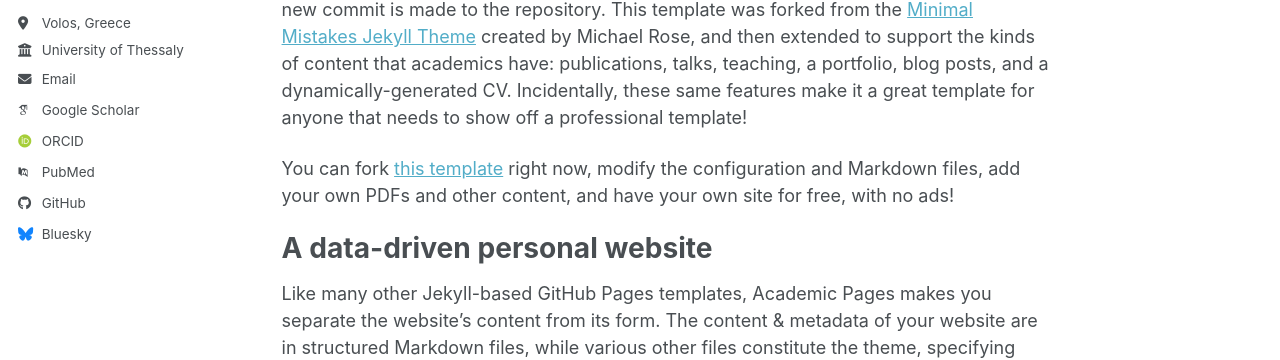
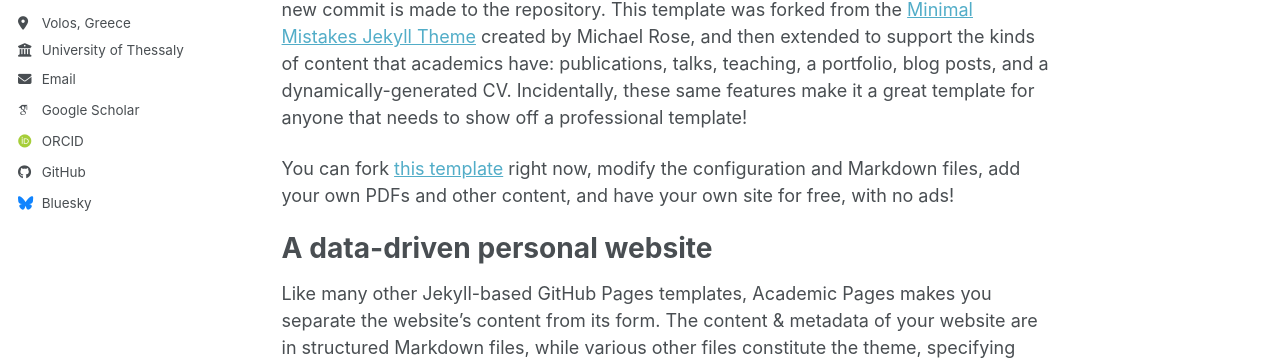
Before and after one commit to nbellas/nbellas.github.io, a Jekyll site: the page built from _pages/about.md, in a window 1280 px wide. Shown: the part 256-616 px from the top of the page. Built offline with Jekyll 4.4.1, drawn with Linux system fonts in a browser that asks for light colours; some web fonts are replaced; a script bundle is joined from its source files by our own code; library files that are not in the unit come from our copies.

Commit message:
Update _config.yml

```diff
--- a/_config.yml
+++ b/_config.yml
@@ -23,7 +23,7 @@
 #               Additional customization can be done by editing /_includes/author-profile.html
 author:
   # Biographic information
-  avatar           : "images/profile.png"
+  avatar           : "images/NikosBellas_Photo.jpg"
   name             : "Your Sidebar Name"
   pronouns         : # example: "she/her"
   bio              : "Short biography for the left-hand sidebar"
@@ -41,7 +41,7 @@
   orcid            : "https://orcid.org/0000-0002-9522-9136"
   semantic         : # URL
   ssrn             : # URL
-  pubmed           : "https://www.ncbi.nlm.nih.gov/pubmed/?term=john+snow"
+  LinkedIn           : "https://www.linkedin.com/in/nikos-bellas-917a042/"
   researchgate     : # URL
   scopus           : # URL
   zotero           : # URL
```
